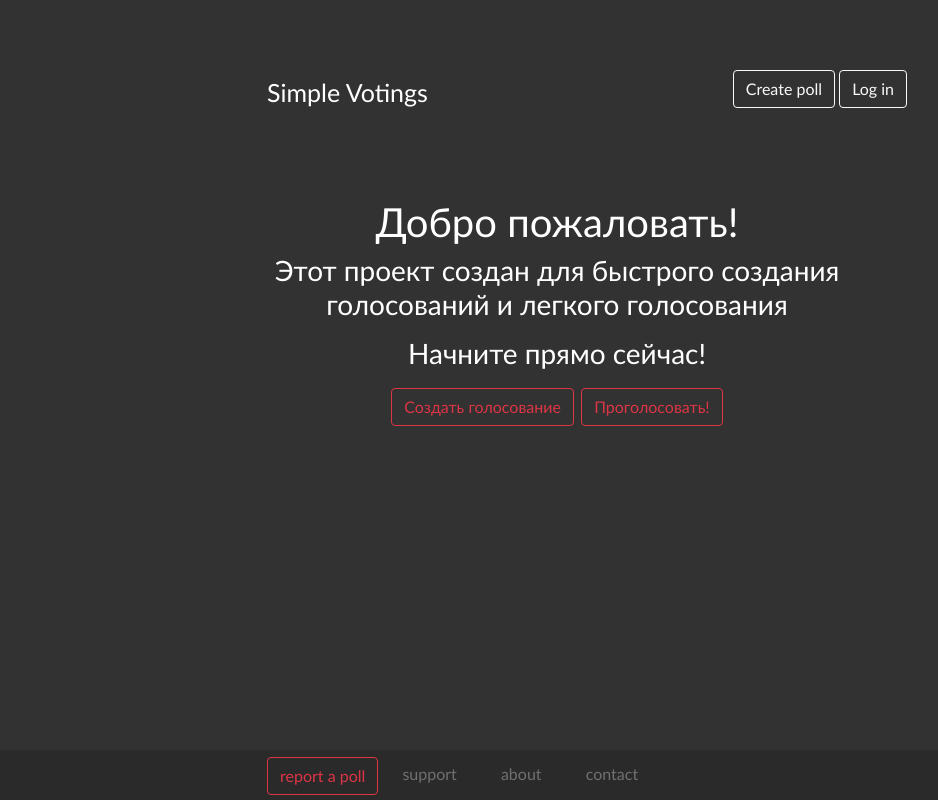
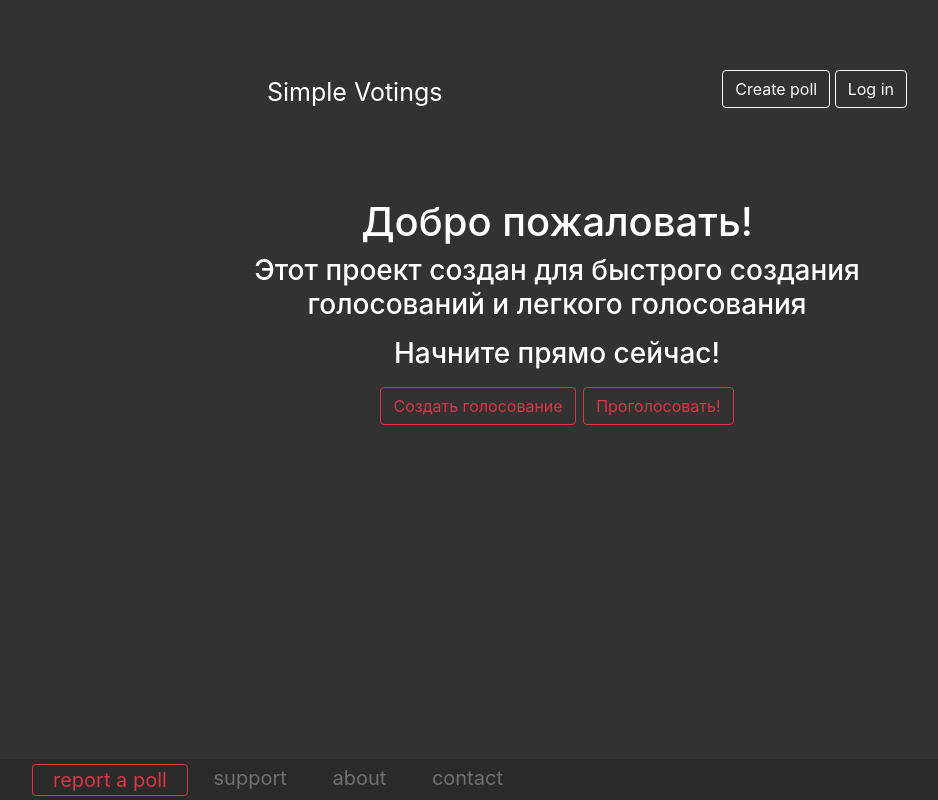
Before and after one commit to edikwhitman/simple-votings, a Django app: page / in a window 1280 px wide; the page is wider, and only the part inside the window is pictured. Shown: that part, without its empty margins (53-991 px from the left). Run offline with Django 3.2, Linux system fonts and the light colour scheme; some libraries are stand-ins or nearby versions.

Commit message:
fix footer

```diff
--- a/static/css/base.css
+++ b/static/css/base.css
@@ -5,9 +5,7 @@ html{
 
 body {
 	background: #323232 !important;
-	font-family: calibri !important;
 }
-
 
 header {
 	background:#323232;
@@ -15,15 +13,6 @@ header {
 	height: 100px;
 	color: #fff;
 	width: 100%
-}
-
-footer {
-	background:#2A2A2A;
-	height:50px;
-	position: fixed;
-    left: 0;
-    bottom: 0;
-    width: 100%;
 }
 
 .header-z > a {
@@ -55,13 +44,28 @@ main {
 	padding-top: 50px;
 }
 
-.footer-c {
-	position: relative;
-	top: 7px;
-	left: 25%;
+/*---footer---*/
+
+footer {
+	background:#2A2A2A;
+	position: fixed;
+	bottom: 0;
+	width: 100%;
+	padding: 4px;
+	font-size: 20px !important;
 }
 
-.footer-c > a {
+.footer-link {
 	color: #707070;
-	padding: 20px;
+	padding: 0px 20px;
 }
+
+.footer-link:hover {
+	text-decoration: none !important;
+	color: #EAEAEA;
+}
+
+.report {
+	padding: 0px 20px !important;
+	font-size: 20px !important;
+}
--- a/vote/templates/footer.html
+++ b/vote/templates/footer.html
@@ -1,9 +1,10 @@
-<footer>
-    <div class="footer-c">
+<footer class="footer">
+    <div class="container">
         <button type="button" onclick="window.location='{% url 'report' %}?ref={{vote.ref}}'"
-                class="btn btn-outline-danger">report a poll</button>
-        <a href="{% url 'support' %}">support</a>
-        <a href="{% url 'index' %}">about</a>
-        <a href="{% url 'contacts' %}">contact</a>
+                class="report btn btn-outline-danger">report a poll
+        </button>
+        <a class="footer-link" href="{% url 'support' %}">support</a>
+        <a class="footer-link" href="{% url 'index' %}">about</a>
+        <a class="footer-link" href="{% url 'contacts' %}">contact</a>
     </div>
 </footer>
```
Also changed, not shown: vote/templates/base.html (+7 -11 lines).
